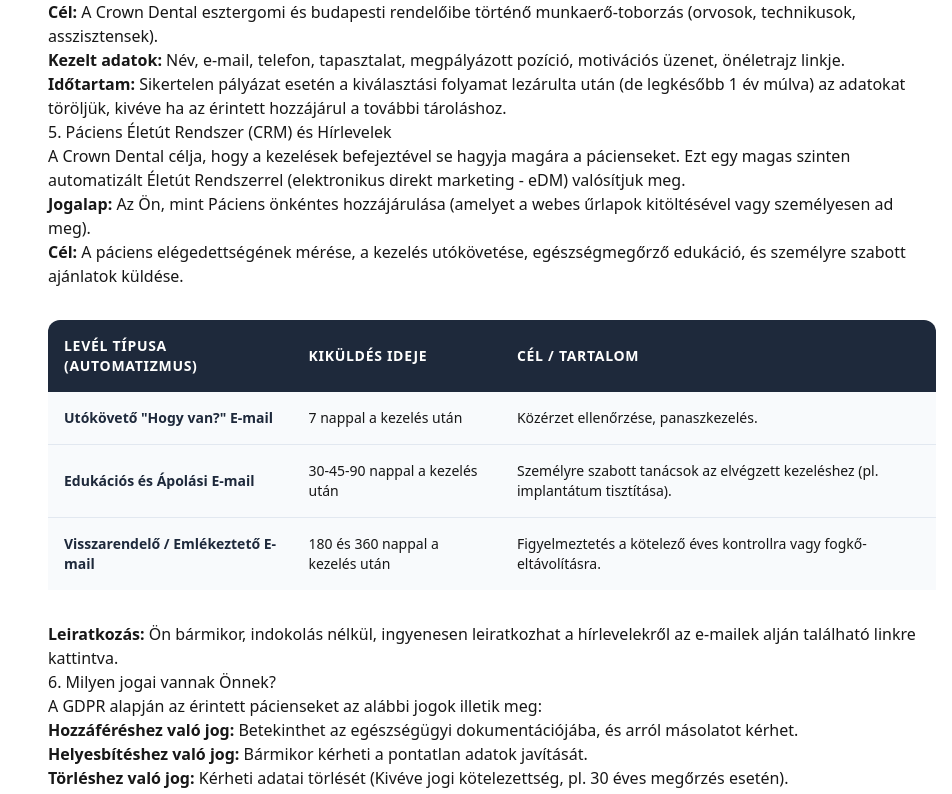
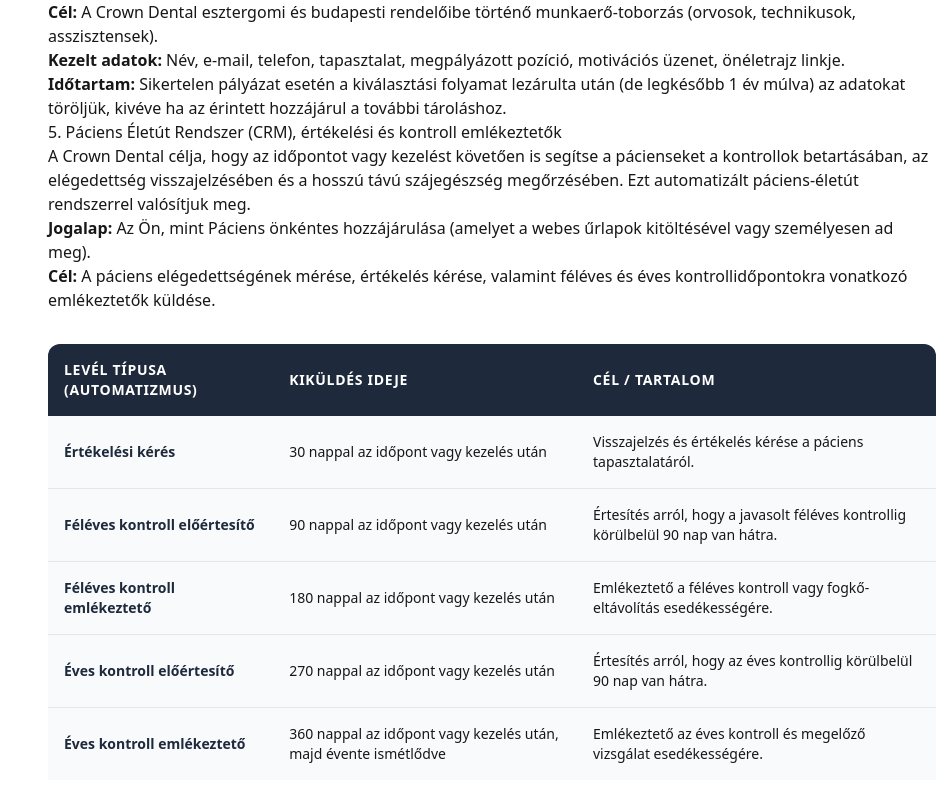
Before and after one commit to erdeszdonat/crowndental, a Next.js app: page /en/adatkezeles in a window 1280 px wide. Shown: the part 2640-3434 px from the top of the page, without its empty margins (328-1280 px from the left). Built offline with nearby package versions, Linux system fonts and the light colour scheme.

Commit message:
Update privacy CRM email schedule

```diff
--- a/app/[locale]/adatkezeles/PrivacyClient.tsx
+++ b/app/[locale]/adatkezeles/PrivacyClient.tsx
@@ -211,13 +211,13 @@ function PrivacyContent() {
               </div>
 
               <div id="hirlevel" className="scroll-mt-32">
-                <h2>5. Páciens Életút Rendszer (CRM) és Hírlevelek</h2>
+                <h2>5. Páciens Életút Rendszer (CRM), értékelési és kontroll emlékeztetők</h2>
                 <p>
-                  A Crown Dental célja, hogy a kezelések befejeztével se hagyja magára a pácienseket. Ezt egy magas szinten automatizált Életút Rendszerrel (elektronikus direkt marketing - eDM) valósítjuk meg.
+                  A Crown Dental célja, hogy az időpontot vagy kezelést követően is segítse a pácienseket a kontrollok betartásában, az elégedettség visszajelzésében és a hosszú távú szájegészség megőrzésében. Ezt automatizált páciens-életút rendszerrel valósítjuk meg.
                 </p>
                 <ul>
                   <li><strong>Jogalap:</strong> Az Ön, mint Páciens önkéntes hozzájárulása (amelyet a webes űrlapok kitöltésével vagy személyesen ad meg).</li>
-                  <li><strong>Cél:</strong> A páciens elégedettségének mérése, a kezelés utókövetése, egészségmegőrző edukáció, és személyre szabott ajánlatok küldése.</li>
+                  <li><strong>Cél:</strong> A páciens elégedettségének mérése, értékelés kérése, valamint féléves és éves kontrollidőpontokra vonatkozó emlékeztetők küldése.</li>
                 </ul>
 
                 <div className="overflow-x-auto my-8 not-prose">
@@ -231,25 +231,35 @@ function PrivacyContent() {
                     </thead>
                     <tbody className="divide-y divide-slate-200 bg-slate-50 text-sm">
                       <tr>
-                        <td className="p-4 font-bold text-slate-800">Utókövető "Hogy van?" E-mail</td>
-                        <td className="p-4">7 nappal a kezelés után</td>
-                        <td className="p-4">Közérzet ellenőrzése, panaszkezelés.</td>
+                        <td className="p-4 font-bold text-slate-800">Értékelési kérés</td>
+                        <td className="p-4">30 nappal az időpont vagy kezelés után</td>
+                        <td className="p-4">Visszajelzés és értékelés kérése a páciens tapasztalatáról.</td>
                       </tr>
                       <tr>
-                        <td className="p-4 font-bold text-slate-800">Edukációs és Ápolási E-mail</td>
-                        <td className="p-4">30-45-90 nappal a kezelés után</td>
-                        <td className="p-4">Személyre szabott tanácsok az elvégzett kezeléshez (pl. implantátum tisztítása).</td>
+                        <td className="p-4 font-bold text-slate-800">Féléves kontroll előértesítő</td>
+                        <td className="p-4">90 nappal az időpont vagy kezelés után</td>
+                        <td className="p-4">Értesítés arról, hogy a javasolt féléves kontrollig körülbelül 90 nap van hátra.</td>
                       </tr>
                       <tr>
-                        <td className="p-4 font-bold text-slate-800">Visszarendelő / Emlékeztető E-mail</td>
-                        <td className="p-4">180 és 360 nappal a kezelés után</td>
-                        <td className="p-4">Figyelmeztetés a kötelező éves kontrollra vagy fogkő-eltávolításra.</td>
+                        <td className="p-4 font-bold text-slate-800">Féléves kontroll emlékeztető</td>
+                        <td className="p-4">180 nappal az időpont vagy kezelés után</td>
+                        <td className="p-4">Emlékeztető a féléves kontroll vagy fogkő-eltávolítás esedékességére.</td>
+                      </tr>
+                      <tr>
+                        <td className="p-4 font-bold text-slate-800">Éves kontroll előértesítő</td>
+                        <td className="p-4">270 nappal az időpont vagy kezelés után</td>
+                        <td className="p-4">Értesítés arról, hogy az éves kontrollig körülbelül 90 nap van hátra.</td>
+                      </tr>
+                      <tr>
+                        <td className="p-4 font-bold text-slate-800">Éves kontroll emlékeztető</td>
+                        <td className="p-4">360 nappal az időpont vagy kezelés után, majd évente ismétlődve</td>
+                        <td className="p-4">Emlékeztető az éves kontroll és megelőző vizsgálat esedékességére.</td>
                       </tr>
                     </tbody>
                   </table>
                 </div>
                 <p>
-                  <strong>Leiratkozás:</strong> Ön bármikor, indokolás nélkül, ingyenesen leiratkozhat a hírlevelekről az e-mailek alján található linkre kattintva.
+                  <strong>Leiratkozás:</strong> Ön bármikor, indokolás nélkül, ingyenesen leiratkozhat az automatizált emlékeztetőkről és hírlevelekről az e-mailek alján található linkre kattintva.
                 </p>
               </div>
 
```
